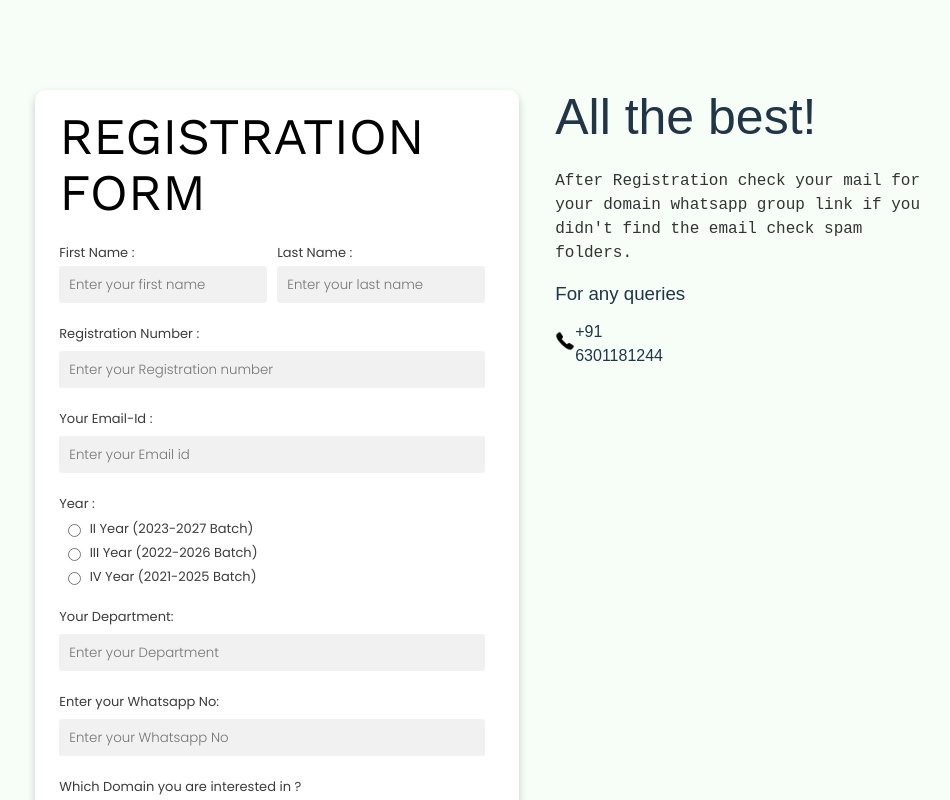
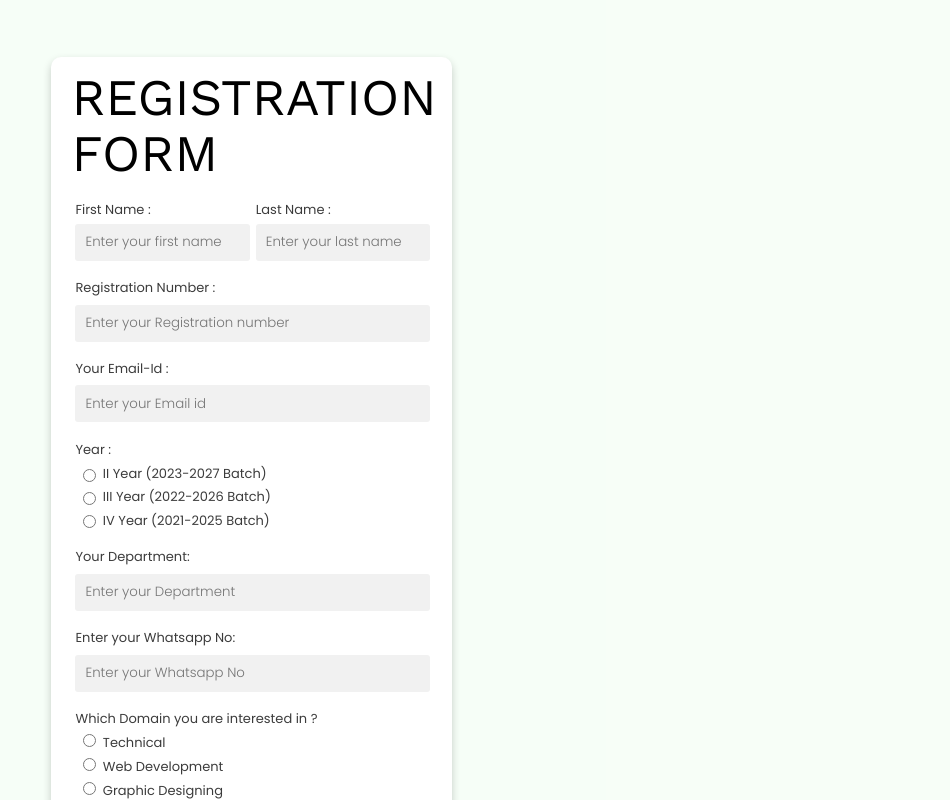
Before and after one commit to vinnugollakoti/gfg, a React (Vite) app in the folder client/: page /form in a window 1280 px wide. Shown: the top 800 px of the page, without its empty margins (157-1107 px from the left). Built offline with nearby package versions, Linux system fonts and the light colour scheme; a web font is replaced by a local one.

Commit message:
added final touch

```diff
--- a/client/package.json
+++ b/client/package.json
@@ -1,13 +1,16 @@
 {
   "name": "client",
   "private": true,
+  "homepage": "https://vinnugollakoti.github.io/gfgkare",
   "version": "0.0.0",
   "type": "module",
   "scripts": {
     "dev": "vite",
     "build": "vite build",
     "lint": "eslint . --ext js,jsx --report-unused-disable-directives --max-warnings 0",
-    "preview": "vite preview"
+    "preview": "vite preview",
+    "predeploy": "npm run build",
+"deploy": "gh-pages -d build"
   },
   "dependencies": {
     "axios": "^1.7.4",
@@ -24,6 +27,7 @@
     "eslint-plugin-react": "^7.34.1",
     "eslint-plugin-react-hooks": "^4.6.0",
     "eslint-plugin-react-refresh": "^0.4.6",
+    "gh-pages": "^6.1.1",
     "vite": "^5.2.0"
   }
 }
--- a/client/src/Components/Form.jsx
+++ b/client/src/Components/Form.jsx
@@ -119,7 +119,7 @@ const Form = () => {
             formData.append("photo", photo);
         }
 
-        axios.post("http://localhost:3001/register", {fullname,registrationno,email,year,department,mobileno,domain,additionalPreferences:JSON.stringify(Object.keys(additionalCheckboxes).filter(key => additionalCheckboxes[key])),photo, github, linkedin}
+        axios.post("https://gfg-cueb.onrender.com/register", {fullname,registrationno,email,year,department,mobileno,domain,additionalPreferences:JSON.stringify(Object.keys(additionalCheckboxes).filter(key => additionalCheckboxes[key])),photo, github, linkedin}
         )
         .then((res) => {
             console.log(res.data);
@@ -210,6 +210,8 @@ const Form = () => {
         });
         setPhoto(null);
         setPhotoPreview("");
+        setGithub("");
+        setLinkedin("")
     };
 
     const handleCloseModal = () => {
@@ -304,11 +306,11 @@ const Form = () => {
                         </div>
                         <div className="form-1">
                             <label htmlFor="text">Your Github profile:</label><br />
-                            <input type="text" required placeholder="Paste your github profile link" className="input1" onChange={(e) => setGithub(e.target.value)}/>
+                            <input type="text" required placeholder="Paste your github profile link" className="input1" onChange={(e) => setGithub(e.target.value)} value={github}/>
                         </div>
                         <div className="form-1">
                             <label htmlFor="text">Your LinkedIn profile:</label><br />
-                            <input type="text" required placeholder="Paste your linkedin profile link" className="input1" onChange={(e) => setLinkedin(e.target.value)}/>
+                            <input type="text" required placeholder="Paste your linkedin profile link" className="input1" onChange={(e) => setLinkedin(e.target.value)} value={linkedin}/>
                         </div>
                         <div className="form-1">
                             <label>I understand that being an active member is essential for the growth of the student chapter.</label><br />
@@ -352,7 +354,7 @@ const Form = () => {
                         {errmsg && <div className="message-text">{errmsg}</div>}
                     </form>
                 </div>
-                <div className="contact-blog">
+                {/* <div className="contact-blog">
                     <h1 className="caption1">All the best!</h1>
                     <p className="caption2">After Registration check your mail for your domain whatsapp group link if you didn't find the email check spam folders.</p>
                     <h3 className="caption3">For any queries</h3>
@@ -360,7 +362,7 @@ const Form = () => {
                         <img src={phone} alt="Phone icon" className="phone" />
                         <p className="caption3">+91 6301181244</p>
                     </div>
-                </div>
+                </div> */}
             </div>
             {showModal && <SuccessPage onClose={handleCloseModal} />}
         </div>
--- a/client/src/Form.css
+++ b/client/src/Form.css
@@ -6,8 +6,9 @@
     margin-left: 15%;
     z-index: 1;
     display: flex;
-    justify-content: space-between;
+    justify-content: center;
     margin-top: 7%;
+    margin-bottom: 3%;
 }
 .bg1 {
     position: fixed;
@@ -22,16 +23,15 @@ h1 {
 form {
     margin-top: 4%;
     width: 90%;
-    margin-left: 5%;
+    margin-left: 6%;
 }
 .form {
-    width: 58%;
+    width: 70%;
     background-color: white;
     color: black;
     padding-top: 2%;
     padding-bottom: 4%;
     box-shadow: 0 4px 8px rgba(0, 0, 0, 0.2);
-
     border-radius: 10px;
 }
   .contact-blog {
```
Also changed, not shown: client/vercel.json (added), 1 other file (tests, documents, lock files or other folders).
